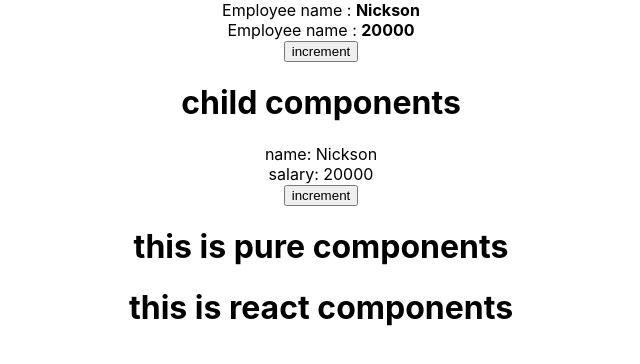
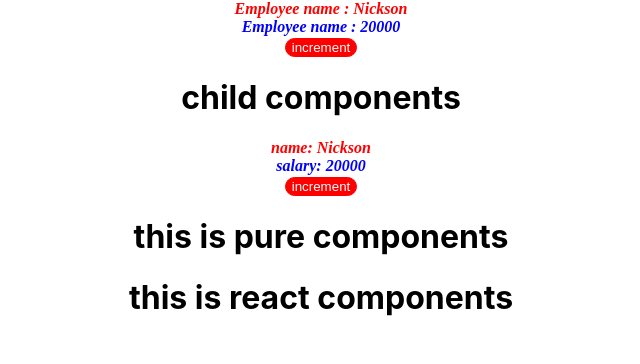
Before and after one commit to Nickson1301/tasks, a React (Create React App) app: page / in a window 1280 px wide. Shown: the top 364 px of the page, without its empty margins (319-959 px from the left). Built offline with nearby package versions, Linux system fonts and the light colour scheme.

Commit message:
add externalcss and parent child class

```diff
--- a/src/components/ChildComp.js
+++ b/src/components/ChildComp.js
@@ -1,14 +1,14 @@
 import { Component } from "react";
-
+import "./external.css"
 class ChildComp extends Component {
     render() {
         const{name,salary}=this.props
         return (
             <>
-                <h1>child components</h1>
-                <div>name: {name}</div>
-                <div>salary: {salary}</div>
-                <button onClick={()=>this.props.update()}>increment</button>
+                <h1 >child components</h1>
+                <div className="txt">name: {name}</div>
+                <div className="txt1">salary: {salary}</div>
+                <button className="but1" onClick={()=>this.props.update()}>increment</button>
 
             </>
         )
--- a/src/components/ParentComp.js
+++ b/src/components/ParentComp.js
@@ -2,7 +2,7 @@ import { Component } from "react";
 import ChildComp from "./ChildComp";
 import MyPureComp from "./MyPureComp";
 import MyReactMemoComp from "./MyReactMemoComp";
-
+import "./external.css"
 
 class ParentComp extends Component{
 
@@ -22,9 +22,9 @@ class ParentComp extends Component{
         console.log("parent component")
         return(
             <>
-             <div>Employee name : <strong>{empname}</strong></div>
-             <div>Employee name : <strong>{empsalary}</strong></div>
-             <button onClick={()=>this.updatesal()}>increment</button>
+             <div className="txt">Employee name : <strong>{empname}</strong></div>
+             <div className="txt1">Employee name : <strong>{empsalary}</strong></div>
+             <button onClick={()=>this.updatesal()} className="but1">increment</button>
              <ChildComp name={empname} salary={empsalary} update={this.updatesal}/>
              <MyPureComp ename={empname}/>
              <MyReactMemoComp/>
--- /dev/null
+++ b/src/components/external.css
@@ -0,0 +1,19 @@
+.txt{
+    color:red;
+    font-weight: 700;
+    font-style: italic;
+    font-family: 'Times New Roman', Times, serif;
+}
+.txt1{
+    color:blue;
+    font-weight: 700;
+    font-style:oblique;
+    font-family: 'Times New Roman', Times, serif;
+}
+
+.but1{
+    color:white;
+    background-color: red;
+    border: red solid 1px;
+    border-radius: 10px;
+}
```
